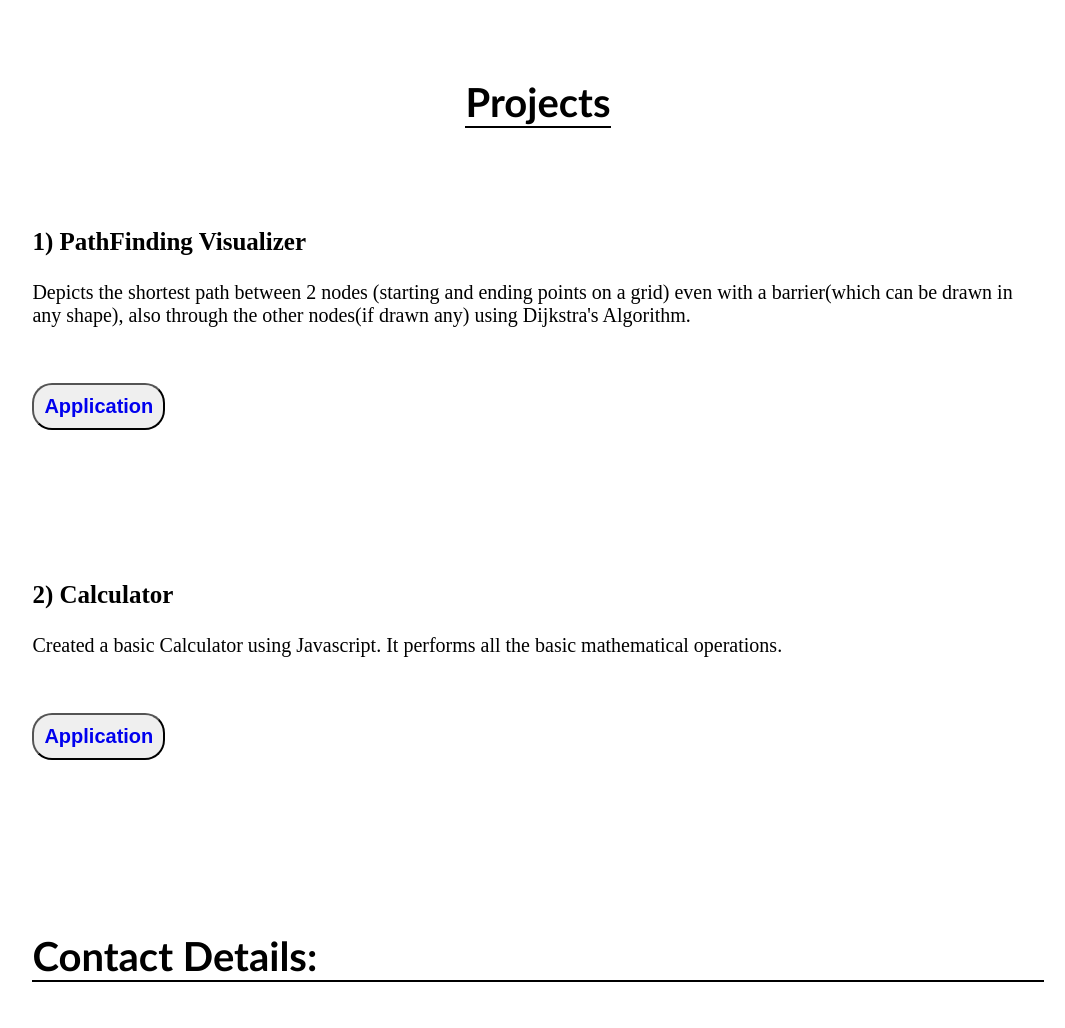
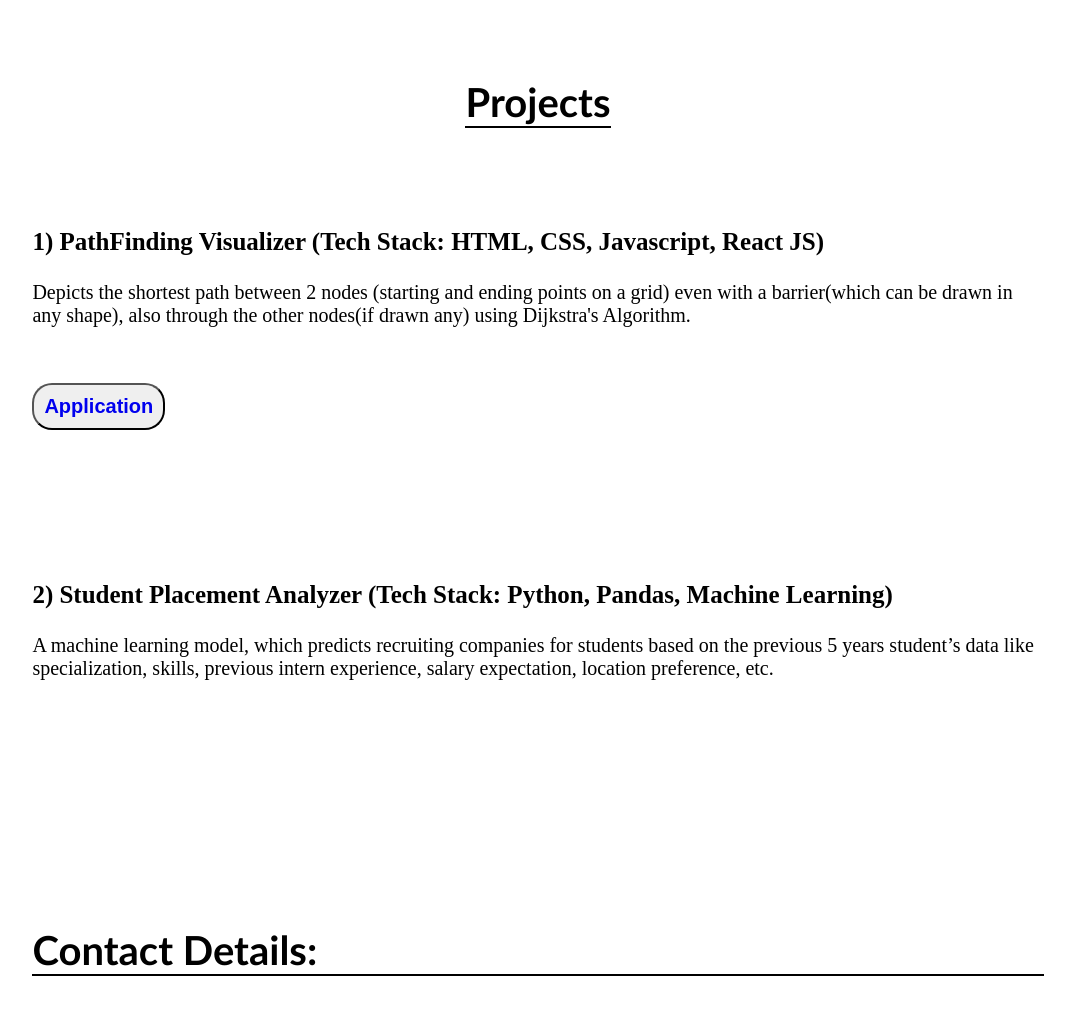
Before and after one commit to JKeerthi-21/Portfolio, a plain HTML site: page index.html in a window 1280 px wide. Shown: the part 3423-4451 px from the top of the page, without its empty margins (102-1167 px from the left). Drawn offline with Linux system fonts and the light colour scheme.

Commit message:
Update index.html

```diff
--- a/index.html
+++ b/index.html
@@ -43,7 +43,7 @@
 			<p>A Passionate Programmer, interested in learning new technologies and making various applications. Also, a Machine Learning Enthusiast and one among the geeks interested in Artificial Intelligence.</p>
 
 			<br>
-			<button class="down-cv"><a href="https://drive.google.com/file/d/11gmIy3hx9YUaCGLoZYhl8KX2m6TlH_9h/view?usp=sharing" target="_blank">Resume</a></button>
+			<button class="down-cv"><a href="https://drive.google.com/file/d/1IfWsuE0o6tUkDfYlERV7j5TcV15P8XJX/view?usp=sharing" target="_blank">Resume</a></button>
 
 
 		</div>
@@ -286,7 +286,7 @@ Follow team established working agreements and definition of done via practices
 
 	<div class="project" id="project"><p>Projects</p></div>
 
-	<p style="font-size: 25px; font-weight: bold;"> 1) PathFinding Visualizer </p>
+	<p style="font-size: 25px; font-weight: bold;"> 1) PathFinding Visualizer (Tech Stack: HTML, CSS, Javascript, React JS)</p>
 
 	<p style="font-size: 20px">Depicts the shortest path between 2 nodes (starting and ending
 points on a grid) even with a barrier(which can be drawn in any shape),
@@ -297,12 +297,11 @@ also through the other nodes(if drawn any) using Dijkstra's Algorithm.</p><br><b
 	<br><br><br><br><br><br><br><br>
 
 
-	<p style="font-size: 25px; font-weight: bold;"> 2) Calculator </p>
+	<p style="font-size: 25px; font-weight: bold;"> 2) Student Placement Analyzer (Tech Stack: Python, Pandas, Machine Learning)</p>
 
-	<p style="font-size: 20px">Created a basic Calculator using Javascript. It performs all the basic mathematical operations.</p><br><br>
+	<p style="font-size: 20px">A machine learning model, which predicts recruiting companies for students based on the previous 5 years
+student’s data like specialization, skills, previous intern experience, salary expectation, location preference, etc.</p><br><br>
 
-
-	<button style="font-size: 20px; font-weight: bolder; border-radius: 20px; padding: 10px"><a href="https://jkeerthi-21.github.io/Calculator/" target="_blank">Application</a></button>
 
 	<br><br><br><br>
 	<br><br><br><br>
```
